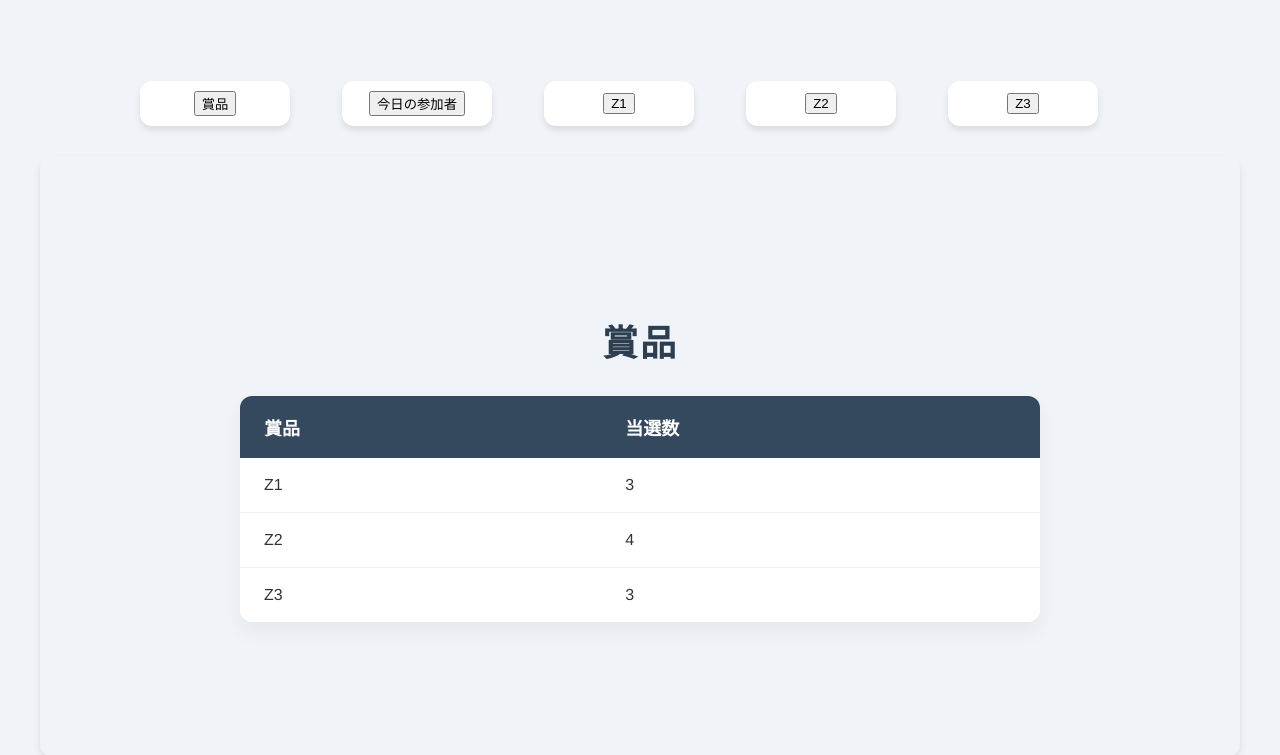
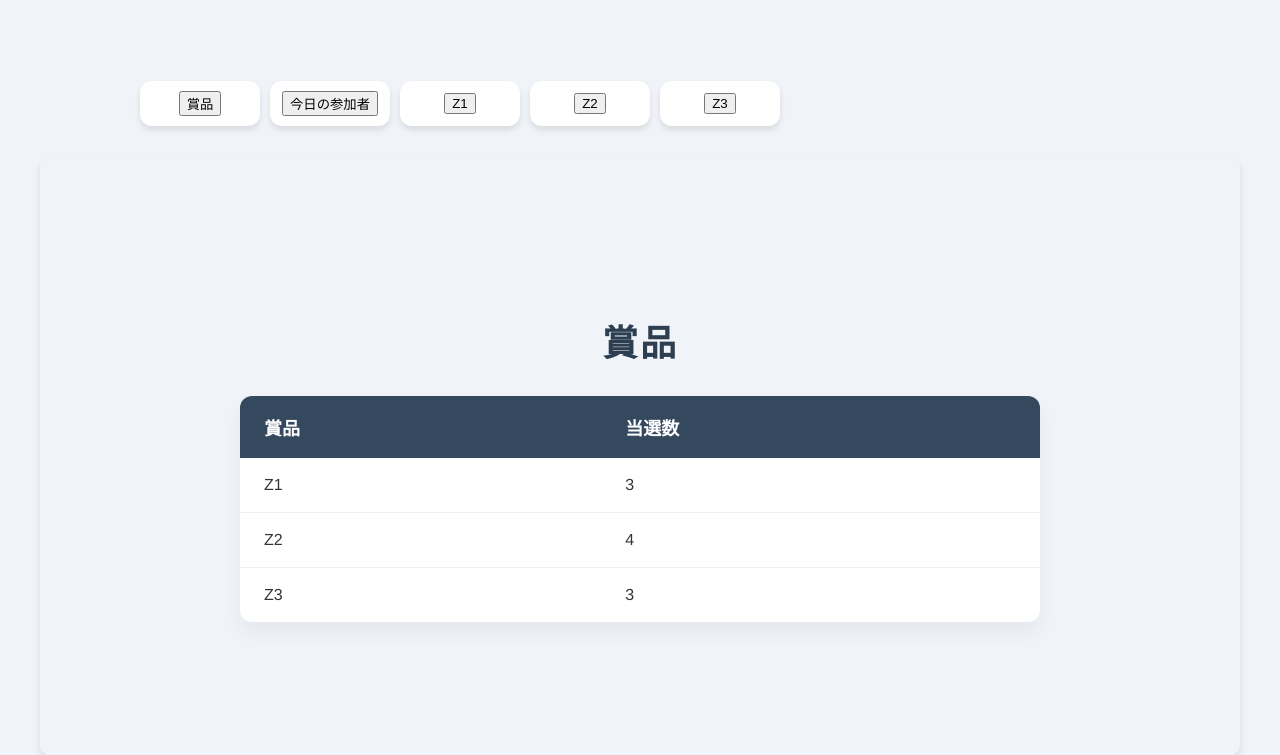
Before and after one commit to tztechno/vercel_flask_party, a Flask app: page /screen in a window 1280 px wide. Shown: the top 755 px of the page. Run offline with Flask 3, Linux system fonts and the light colour scheme.

Commit message:
2024-10-15

```diff
--- a/templates/screen.html
+++ b/templates/screen.html
@@ -29,7 +29,7 @@
 
         .grid {
             display: grid;
-            grid-template-columns: repeat(5, 1fr);
+            grid-template-columns: repeat(10, 1fr);
             /* カードの列数を4に変更 */
             gap: 10px;
             /* ギャップを小さく */
@@ -48,7 +48,7 @@
             font-size: 16px;
             text-align: center;
             transition: transform 0.3s ease, box-shadow 0.3s ease;
-            width: 130px; /* カードの幅を狭く設定 (例: 100px) */
+            width: 100px; /* カードの幅を狭く設定 (例: 100px) */
         }
 
         .card:hover {
```
